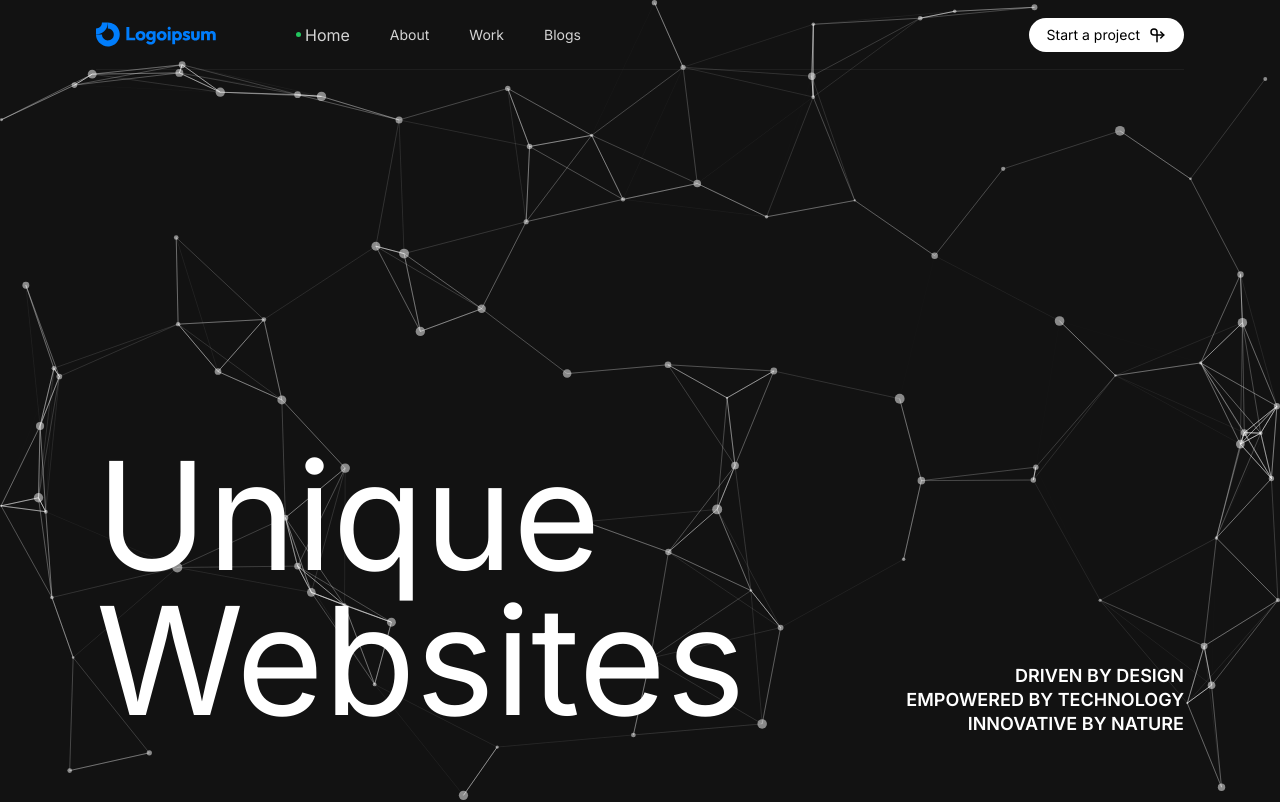
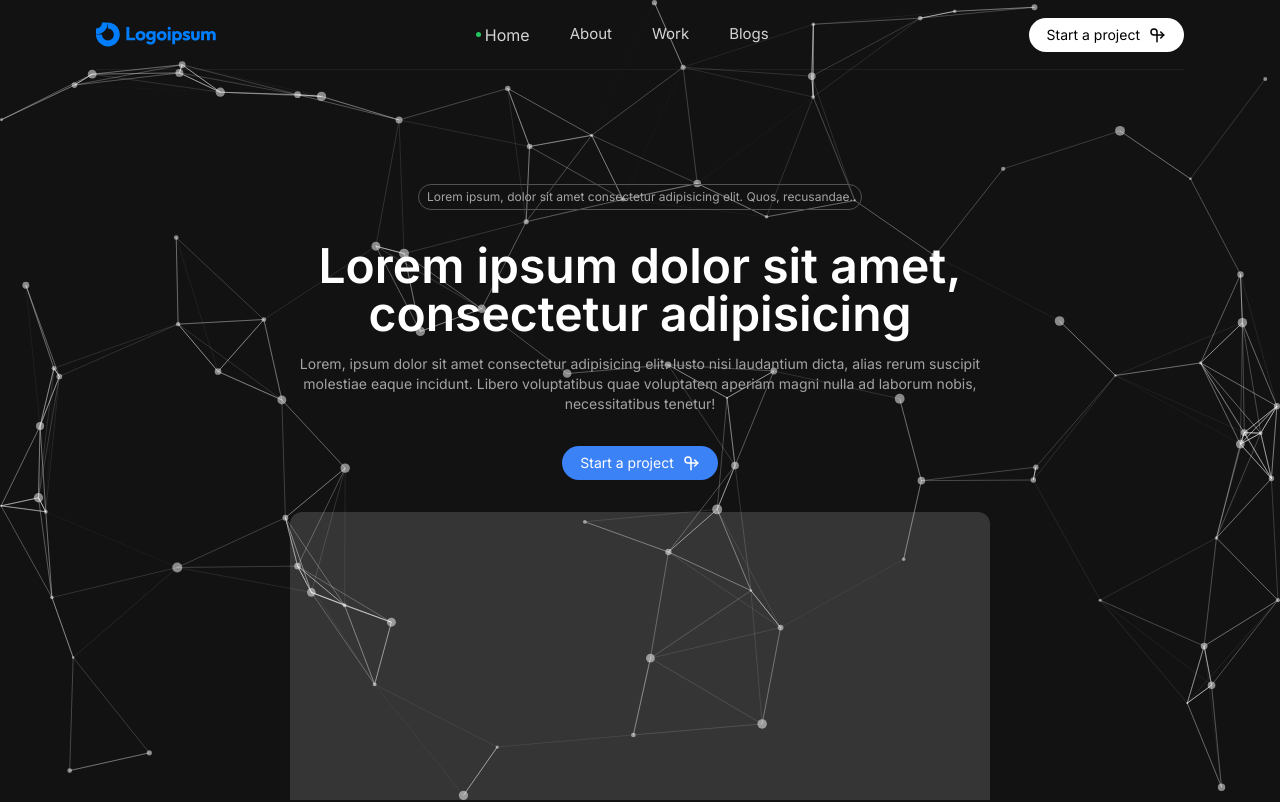
Before and after one commit to hrishabh038/designndev, a Next.js app: page / in a window 1280 px wide. Shown: the top 802 px of the page. Built offline with nearby package versions, Linux system fonts and the light colour scheme.

Commit message:
first commit

```diff
--- a/src/app/layout.tsx
+++ b/src/app/layout.tsx
@@ -5,8 +5,8 @@
 const inter = Inter({ subsets: ["latin"] });
 
 export const metadata: Metadata = {
-  title: "Desine & Develop",
-  description: "Here desines meet developement",
+  title: "Design N Dev",
+  description: "Where design meets development",
 };
 
 export default function RootLayout({
--- a/src/components/Form/Button.tsx
+++ b/src/components/Form/Button.tsx
@@ -7,12 +7,13 @@
   className?: string;
   icon?: true | false;
   href?: string
+  hideNshow?: string
 };
 
 const Button = (props: Props) => {
   return (
-    <a href={props.href}>
-      <button className={twMerge("bg-white hover:bg-white/80 rounded-full px-[18px] py-[7px] text-black hidden sm:flex items-center gap-2 text-sm", props.className)}>
+    <a href={props.href} className={twMerge(props.hideNshow)}>
+      <button className={twMerge("bg-white hover:bg-white/80 rounded-full px-[18px] py-[7px] text-black flex items-center gap-2 text-sm", props.className)}>
         <span>{props.text}</span>
         {props.icon && (
           <span>
--- a/src/components/Formal/Banner.tsx
+++ b/src/components/Formal/Banner.tsx
@@ -1,23 +1,36 @@
 import React from "react";
-import { TsParticlesBanner } from "../components";
+import { Button, TsParticlesBanner } from "../components";
 
 type Props = {};
 
 const Banner = (props: Props) => {
   return (
-    <div className="banner relative h-screen w-full flex flex-col-reverse items-end justify-between pb-16 global-padding">
-      <div className="w-full flex items-end justify-between z-[9999]">
-        <div className=" w-full flex flex-col lg:flex-row lg:items-end gap-8 justify-between">
-          <div className="flex flex-col items-start text-7xl sm:text-8xl md:text-9xl lg:text-[120px] xl:text-[150px] leading-[1]">
-            <span>Unique</span>
-            <span className="-mt-[5px]">Websites</span>
+    <div className="banner relative h-screen w-full flex flex-col items-center justify-center pt-[70px] global-padding overflow-hidden">
+      <div className="w-full flex flex-col items-center justify-between gap-8 z-[9999]">
+        <div className="flex flex-col items-center justify-center gap-8 ">
+          <p className="text-center rounded-full py-1 px-2 border border-neutral-600 text-xs text-neutral-400">
+            Lorem ipsum, dolor sit amet consectetur adipisicing elit. Quos,
+            recusandae.
+          </p>
+          <div className="flex flex-col gap-4  w-full md:w-[700px]">
+            <p className="text-2xl sm:text-3xl md:text-4xl lg:text-5xl font-semibold text-center">
+              Lorem ipsum dolor sit amet, consectetur adipisicing
+            </p>
+            <p className="text-center text-neutral-400 text-sm">
+              Lorem, ipsum dolor sit amet consectetur adipisicing elit. Iusto
+              nisi laudantium dicta, alias rerum suscipit molestiae eaque
+              incidunt. Libero voluptatibus quae voluptatem aperiam magni nulla
+              ad laborum nobis, necessitatibus tenetur!
+            </p>
           </div>
-          <div className="flex flex-col items-end text-lg font-semibold leading-6">
-            <span>DRIVEN BY DESIGN</span>
-            <span>EMPOWERED BY TECHNOLOGY</span>
-            <span>INNOVATIVE BY NATURE</span>
-          </div>
+          <Button
+            className="bg-blue-500 text-white hover:bg-blue-400"
+            text="Start a project"
+            href="/contact"
+            icon
+          />
         </div>
+        <div className="h-[300px] w-full md:w-[700px] bg-white/15 rounded-xl -mb-[275px]"></div>
       </div>
       <TsParticlesBanner />
     </div>
--- a/src/components/Navigation/Navbar.tsx
+++ b/src/components/Navigation/Navbar.tsx
@@ -53,14 +53,18 @@
     };
   }, []);
   return (
-    <nav className={twMerge("fixed top-0 left-0 right-0 px-4 sm:px-6 md:px-8 lg:px-12 xl:px-24 z-[999999] duration-500 bg-transparent shadow-none", headerClass)}>
+    <nav
+      className={twMerge(
+        "fixed top-0 left-0 right-0 px-4 sm:px-6 md:px-8 lg:px-12 xl:px-24 z-[999999] duration-500 bg-transparent shadow-none",
+        headerClass
+      )}
+    >
       <div
         className={twMerge(
           "w-full h-[70px] border-b border-white/5 flex items-center justify-between",
           props.className
         )}
       >
-        <div className="flex items-center sm:gap-8 md:gap-10 lg:gap-20">
         <Logo className="w-[120px]" />
         <ul className="hidden sm:flex items-center sm:gap-4 md:gap-5 lg:gap-10">
           {routes.map((route) => (
@@ -69,8 +73,12 @@
             </li>
           ))}
         </ul>
-        </div>
-        <Button text="Start a project" href="/contact" icon />
+        <Button
+          hideNshow="hidden sm:flex"
+          text="Start a project"
+          href="/contact"
+          icon
+        />
         <div className="p-1 bg-white/20 rounded-full cursor-pointer sm:hidden">
           <div className="bg-white/30 p-1 rounded-full">
             <div className="w-[20px] h-[20px] bg-white rounded-full"></div>
@@ -94,7 +102,7 @@
       <button
         className={twMerge(
           " text-neutral-300 flex items-center",
-          !isActive && "hover:scale-110 hover:text-white text-sm"
+          !isActive && "hover:scale-110 hover:text-white text-[15px]"
         )}
       >
         {isActive && (
--- a/src/containers/ProjectContainer.tsx
+++ b/src/containers/ProjectContainer.tsx
@@ -18,12 +18,12 @@
           <Image src={props.logo} alt={props.logo} fill />
         </div>
         <div className="flex flex-col gap-4 items-end">
-          <div className="aspect-[4/3] w-[400px] bg-white/25 hidden lg:block rounded-lg"></div>
-          <div className="aspect-[4/2] w-full bg-white/25 rounded-lg"></div>
+          <div className="aspect-[4/3] w-[400px] bg-white/25 hidden lg:block rounded-2xl"></div>
+          <div className="aspect-[4/2] w-full bg-white/25 rounded-2xl"></div>
         </div>
       </div>
       <div className="w-full flex flex-col gap-8">
-        <div className="aspect-[4/2.7] w-full bg-white/25 hidden lg:block rounded-lg"></div>
+        <div className="aspect-[4/2.7] w-full bg-white/25 hidden lg:block rounded-2xl"></div>
         <div className="lg:pl-8 flex flex-col gap-4 lg:gap-8">
           <p className=" text-lg">{props.text}</p>
           <Button text={props.btnText} className="py-3 px-6 text-base" icon />
```
Lines whose indentation alone changed are shown as unchanged.
